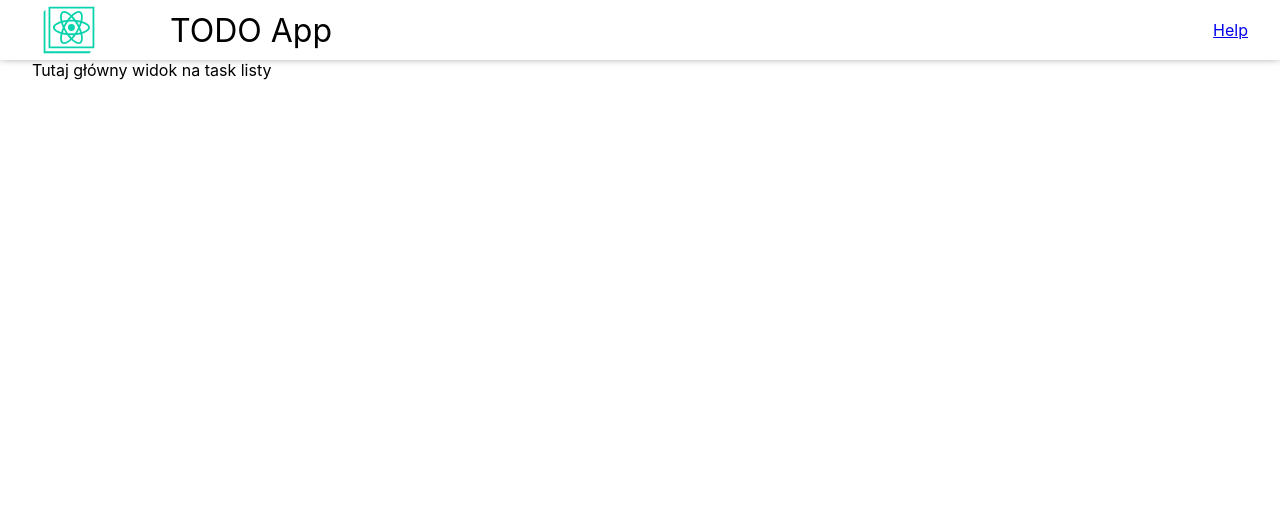
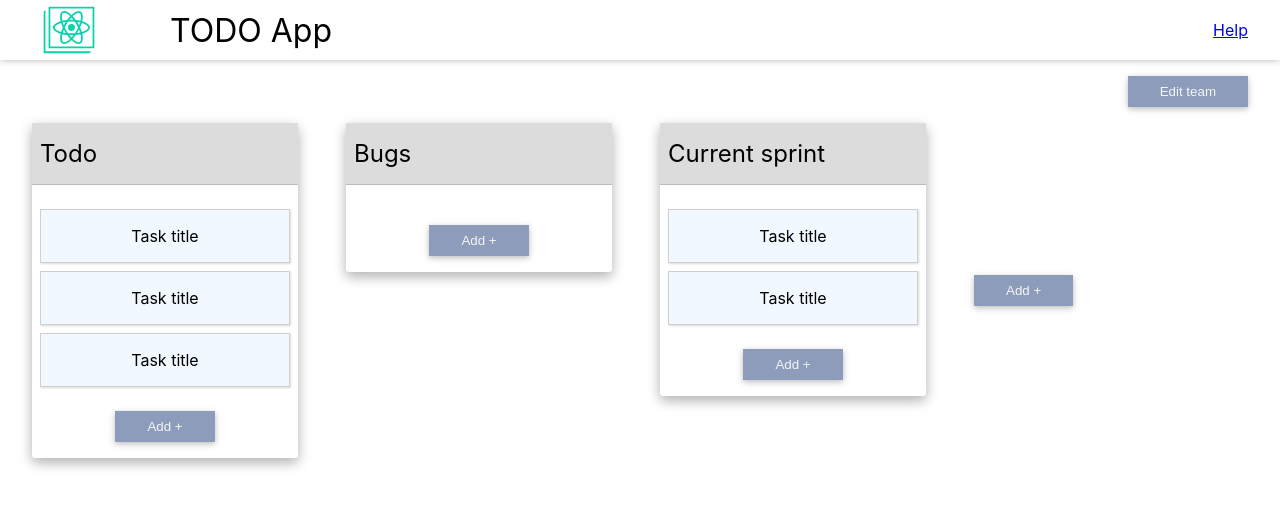
Before and after one commit to catchmareck/simple-todo-app, a React (Create React App) app: page /tasklists in a window 1280 px wide. Shown: the top 508 px of the page. Built offline with nearby package versions, Linux system fonts and the light colour scheme.

Commit message:
Add Tasklists page

```diff
--- a/src/App.scss
+++ b/src/App.scss
@@ -72,7 +72,7 @@ html, body, #root {
 .navbar-top {
   margin-top: -60px;
 }
-button[type=submit] {
+button {
   padding: .5rem 2rem;
   margin-top: 1rem;
   margin-bottom: 1rem;
@@ -91,3 +91,6 @@ button[type=submit] {
     box-shadow: 0 5px 11px 0 rgba(0,0,0,.18), 0 4px 15px 0 rgba(0,0,0,.15);
   }
 }
+.row {
+  width: 100%;
+}
--- a/src/components/tasklists/tasklists.scss
+++ b/src/components/tasklists/tasklists.scss
@@ -0,0 +1,60 @@
+#tasklists {
+  height: 100%;
+  flex-direction: column;
+
+  .tasklists-header {
+    text-align: right;
+  }
+
+  .tasklists-body {
+    flex-direction: row;
+    align-items: flex-start;
+
+    .tasklist {
+      width: 250px;
+      max-height: 100%;
+      margin-right: 3rem;
+      box-shadow: 0 5px 11px 0 rgba(0, 0, 0, 0.18), 0 4px 15px 0 rgba(0, 0, 0, 0.15);
+      border-radius: 3px;
+      padding-left: .5rem;
+      padding-right: .5rem;
+
+      .tasklist-header {
+        margin-top: 0;
+        margin-right: -.5rem;
+        margin-left: -.5rem;
+        padding-top: 1rem;
+        padding-bottom: 1rem;
+        padding-left: .5rem;
+        border-bottom: 1px solid #bbb;
+        font-size: 1.5rem;
+        background: #dcdcdc;
+      }
+
+      .tasklist-body {
+        text-align: center;
+
+        .task {
+          width: 100%;
+          padding: 1rem;
+          box-sizing: border-box;
+          border: 1px solid #d0cece;
+          margin-bottom: .5rem;
+          box-shadow: 1px 1px 2px 0 #dadada;
+          cursor: pointer;
+          transition: box-shadow 300ms;
+          background: #f1f8ff;
+
+          &:hover {
+            box-shadow: 1px 1px 4px 0 #9f9f9f;
+          }
+        }
+      }
+    }
+
+    .add-tasklist-column {
+      height: 100%;
+      align-items: center;
+    }
+  }
+}
--- a/src/components/tasklists/tasklists.tsx
+++ b/src/components/tasklists/tasklists.tsx
@@ -11,7 +11,37 @@ class Taskslists extends Component<any, any> {
 
         return (
             <div id="tasklists" className="d-flex px-3">
-                Tutaj główny widok na task listy
+                <div className="row tasklists-header">
+                    <button>Edit team</button>
+                </div>
+                <div className="row tasklists-body d-flex">
+                    <div className="tasklist">
+                        <p className="tasklist-header"><a>Todo</a></p>
+                        <div className="tasklist-body">
+                            <div className="task">Task title</div>
+                            <div className="task">Task title</div>
+                            <div className="task">Task title</div>
+                            <button>Add +</button>
+                        </div>
+                    </div>
+                    <div className="tasklist">
+                        <p className="tasklist-header"><a>Bugs</a></p>
+                        <div className="tasklist-body">
+                            <button>Add +</button>
+                        </div>
+                    </div>
+                    <div className="tasklist">
+                        <p className="tasklist-header"><a>Current sprint</a></p>
+                        <div className="tasklist-body">
+                            <div className="task">Task title</div>
+                            <div className="task">Task title</div>
+                            <button>Add +</button>
+                        </div>
+                    </div>
+                    <div className="d-flex add-tasklist-column">
+                        <button>Add +</button>
+                    </div>
+                </div>
             </div>
         );
     }
```
